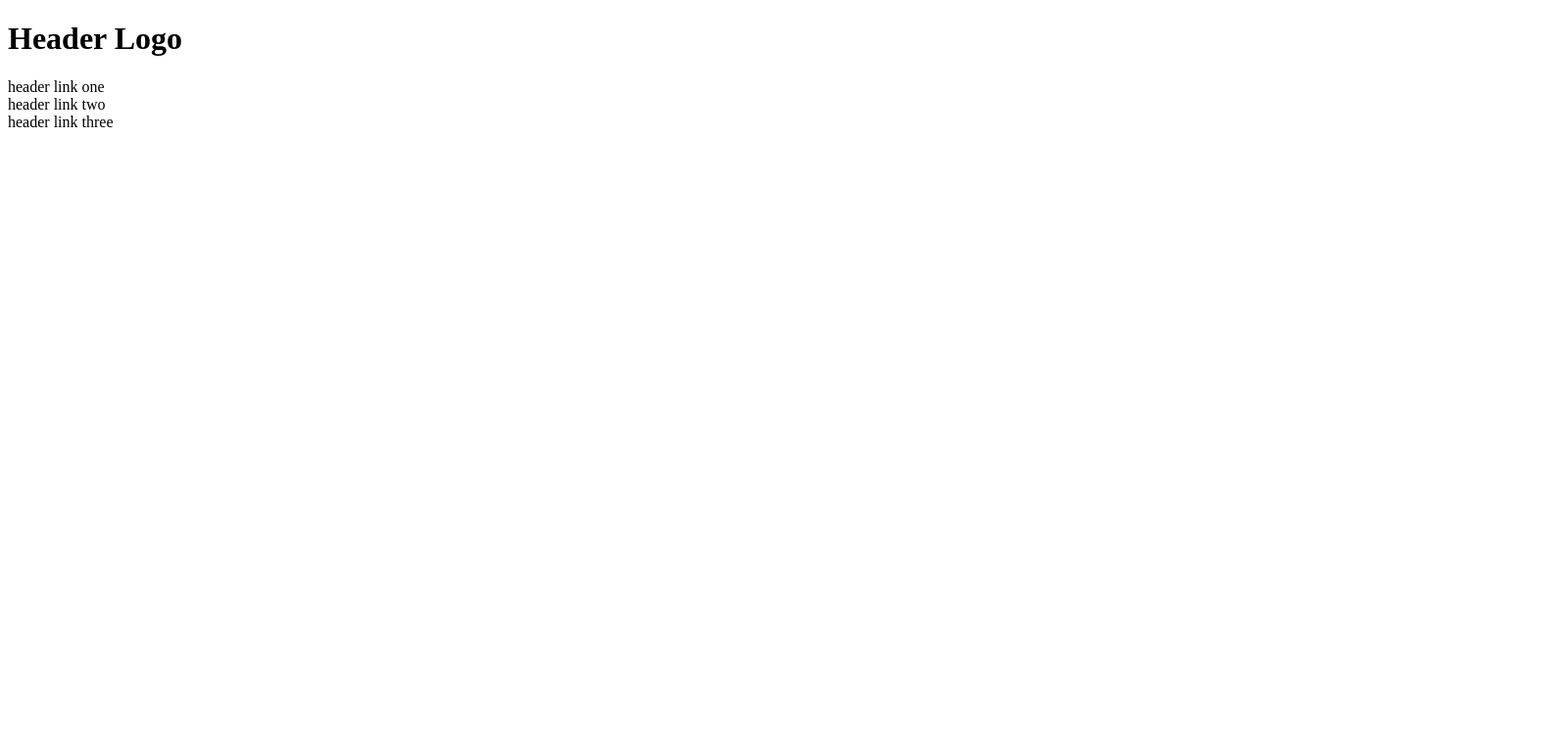
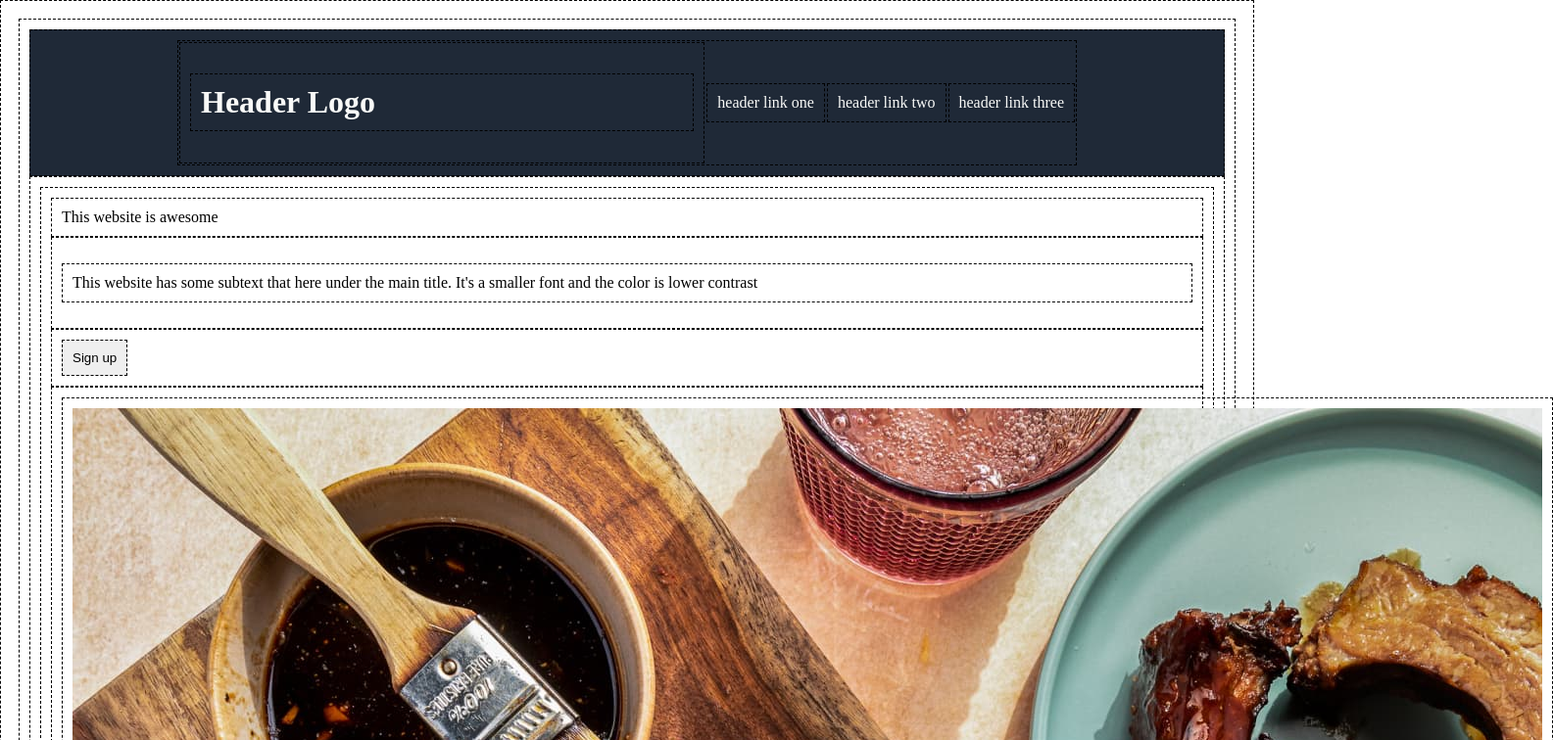
Before and after one commit to aarondacua/odin-css, a plain HTML site: page index.html in a window 1280 px wide. Shown: the top 756 px of the page at 98% size, 1585 px wide, since content can reach past the window. Drawn offline with Linux system fonts and the light colour scheme.

Commit message:
header flex

```diff
--- a/index.html
+++ b/index.html
@@ -4,15 +4,27 @@
     <meta charset="UTF-8">
     <meta name="viewport" content="width=device-width, initial-scale=1.0">
     <title>Document</title>
+    <link rel="stylesheet" href="styles.css">
 </head>
 <body>
     <header>
-        <div class="container">
-            <div class="item1"><h1>Header Logo</h1></div>
-            <div class="item2">header link one</div>
-            <div class="item3">header link two</div>
-            <div class="item4">header link three</div>
+        <div class="header-container">
+            <div class="h-item1"><h1>Header Logo</h1></div>
+            <div class="h-item2">header link one</div>
+            <div class="h-item3">header link two</div>
+            <div class="h-item4">header link three</div>
           </div>
     </header>
+
+    <main>
+        <div class="main-container">
+            <div class="item1">This website is awesome</div>
+            <div class="item2"><p>This website has some subtext that here under the main title. It's a smaller font and the color is lower contrast</p></div>
+            <div class="item3"><button>Sign up</button></div>
+            <div class="item4"><img src="./images/BabyBackRibs.jpeg" alt="images"></div>
+        </div>
+
+
+    </main>
 </body>
 </html>
--- /dev/null
+++ b/styles.css
@@ -0,0 +1,32 @@
+* {
+    border: 1px dashed #000;
+    padding: 10px;
+    /* Adjust any other styling as needed */
+  }
+
+
+header {
+    background-color: #1f2937;
+    padding: 10px;
+    color: #f9faf8;
+    padding-right: 150px;
+    padding-left: 150px;
+  }
+
+  .header-container {
+    display: flex;
+    align-items: center;
+    padding: 1px;
+  }
+
+  .h-item1 {
+    /* Adjust the width of the logo container as per your design */
+    flex: 1;
+  }
+
+  .h-item2,
+  .h-item3,
+  .h-item4 {
+    /* Add any desired styling for the header links */
+    margin-left: 2px;
+  }
```
Also changed, not shown: images/BabyBackRibs.jpeg (added).
